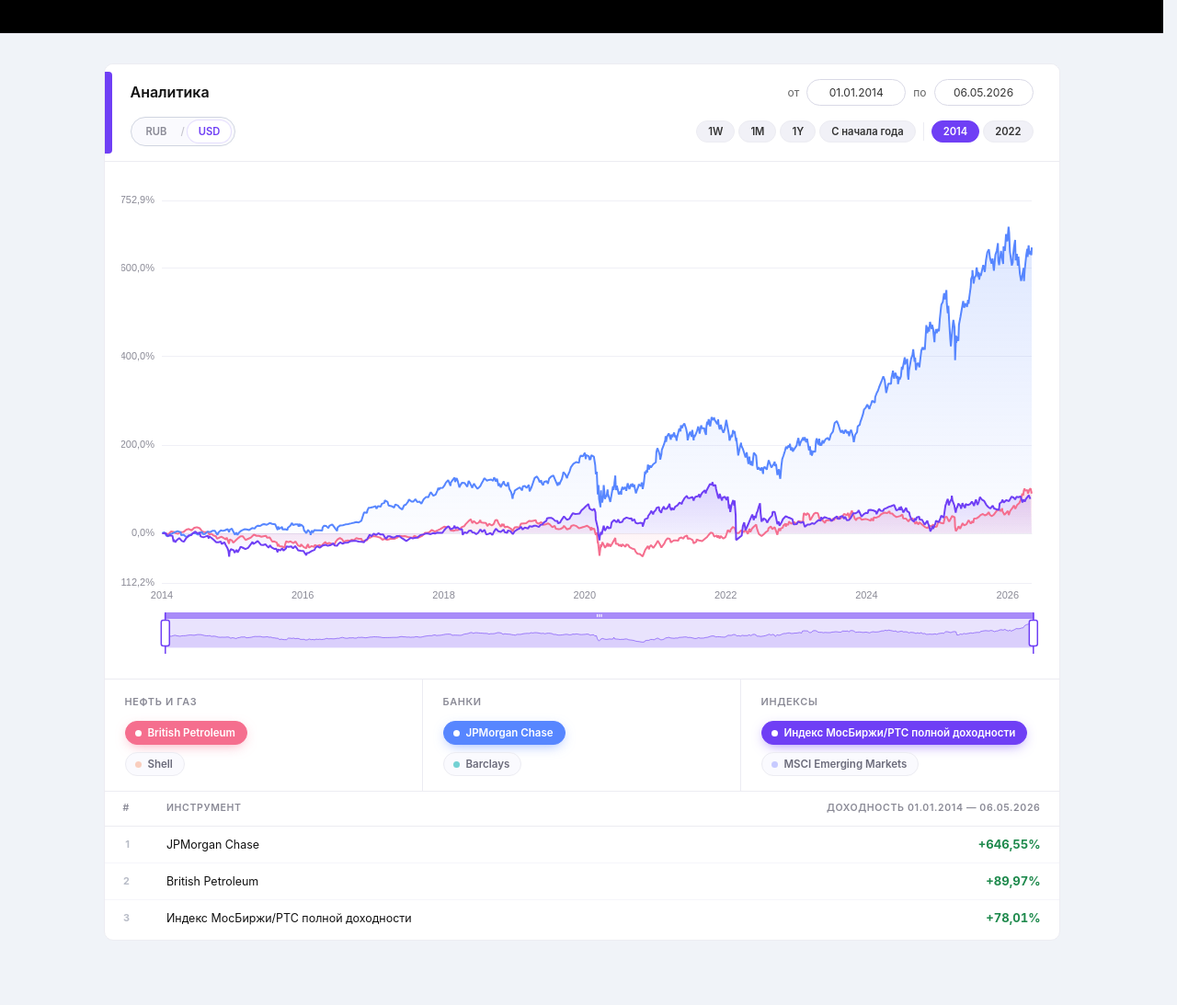
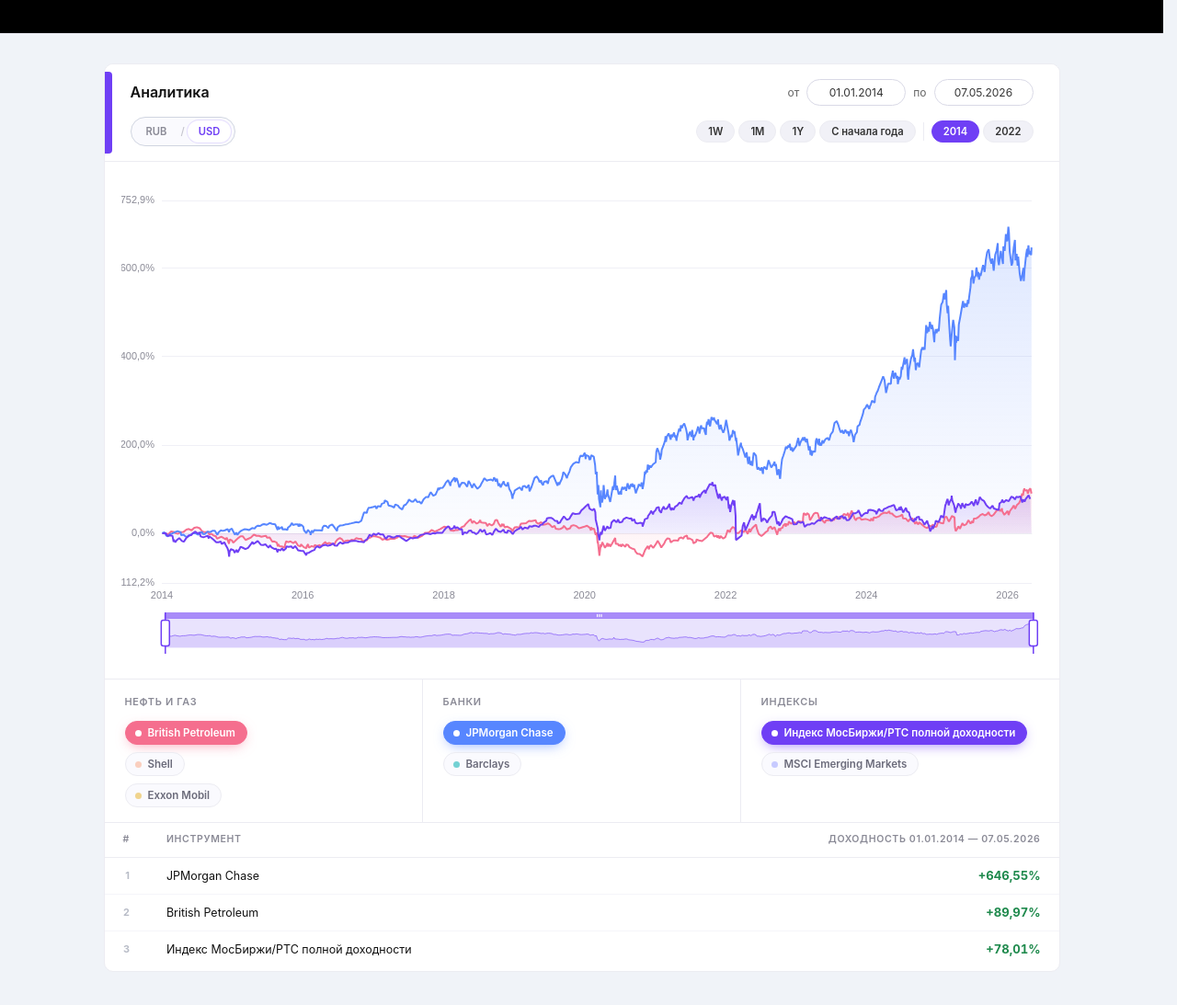
Before and after one commit to Nikita-Vasinkov/analytics, a plain HTML site: page index.html in a window 1280 px wide. Shown: the whole page at 92% size. Before the commit the page ends 1059 px from the top, so only its background shows below. Drawn offline with nearby package versions, Linux system fonts and the light colour scheme.

Commit message:
Update index.html

```diff
--- a/index.html
+++ b/index.html
@@ -213,6 +213,7 @@
 <script src="msci_rub.js?v=1"></script>
 <script src="msci_usd.js?v=1"></script>
 <script src="bp.js?v=3"></script>
+<script src="exxon.js?v=1"></script>
 <script src="jpm.js?v=1"></script>
 <script src="shell.js?v=1"></script>
 <script src="barclays.js?v=1"></script>
@@ -234,8 +235,9 @@
         // SERIES_DATA[id][curr] хранится как {prices, dividends}, а
         // getFilteredSeriesArray() разворачивает total-return-кривую
         // (qty=1 на дате «от», на каждой ex-date qty растёт).
-        {id:'bp', name:'British Petroleum', color:'#F56E8E', seed:1},
-        {id:'shell', name:'Shell', color:'#F9AC8B', seed:2}
+        {id:'bp',    name:'British Petroleum', color:'#F56E8E', seed:1},
+        {id:'shell', name:'Shell',             color:'#F9AC8B', seed:2},
+        {id:'exxon', name:'Exxon Mobil',       color:'#E8B431', seed:3}
       ]
     },
     {
```
